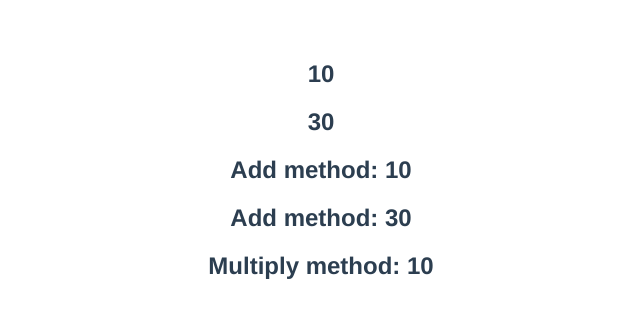
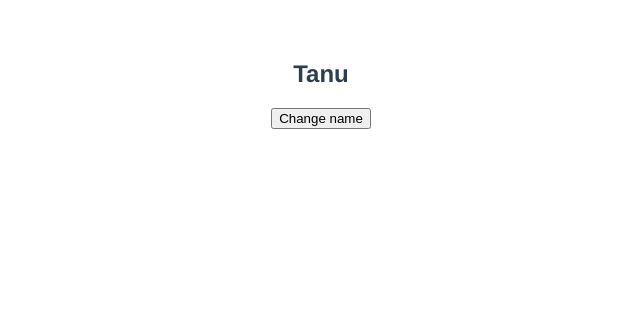
Before and after one commit to tanuuu18/Learning-Vue.js-3, a Vue app in the folder hello-world/: page / in a window 1280 px wide. Shown: the top 318 px of the page, without its empty margins (319-959 px from the left). Built offline with nearby package versions, Linux system fonts and the light colour scheme.

Commit message:
17. Event Handling (Part-1)

```diff
--- a/hello-world/src/App.vue
+++ b/hello-world/src/App.vue
@@ -1,10 +1,9 @@
 <template>
-   <h2>{{ 2 + 3 + 5 }}</h2>
-  <h2>{{ 5 + 10 + 15 }}</h2>
-   <h2>Add method: {{ add(2, 3, 5) }}</h2>
-  <h2>Add method: {{ add(5, 10, 15) }}</h2>
-  <!-- If you pass the data as an argument then don't require to use this keyword -->
-  <h2>Multiply method: {{ multiply(baseValue) }}</h2>
+   <h2>{{ name }}</h2>
+  <div>
+    <!-- On clicking the button name will change to batman -->
+    <button v-on:click="name = 'Batman'">Change name</button>
+  </div>
 </template>
 
 <script>
@@ -14,17 +13,10 @@ export default {
   name: 'App',
   data(){
     return {
-        baseMultiplier: 5,
-       baseValue: 2,
+        name: "Tanu",
     };
   },
    methods: {
-   add(a, b, c) {
-      return a + b + c;
-    },
-      multiply(num) {
-      return num * this.baseMultiplier;
-    },
   },
 };
 </script>
```
